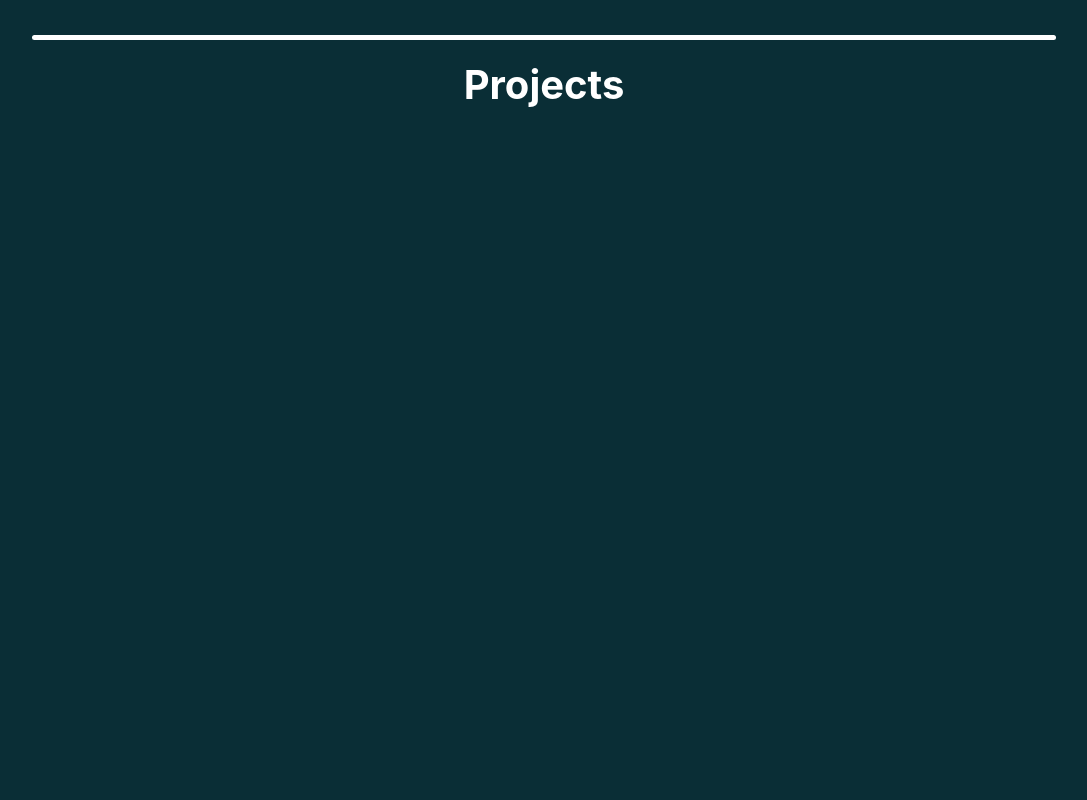
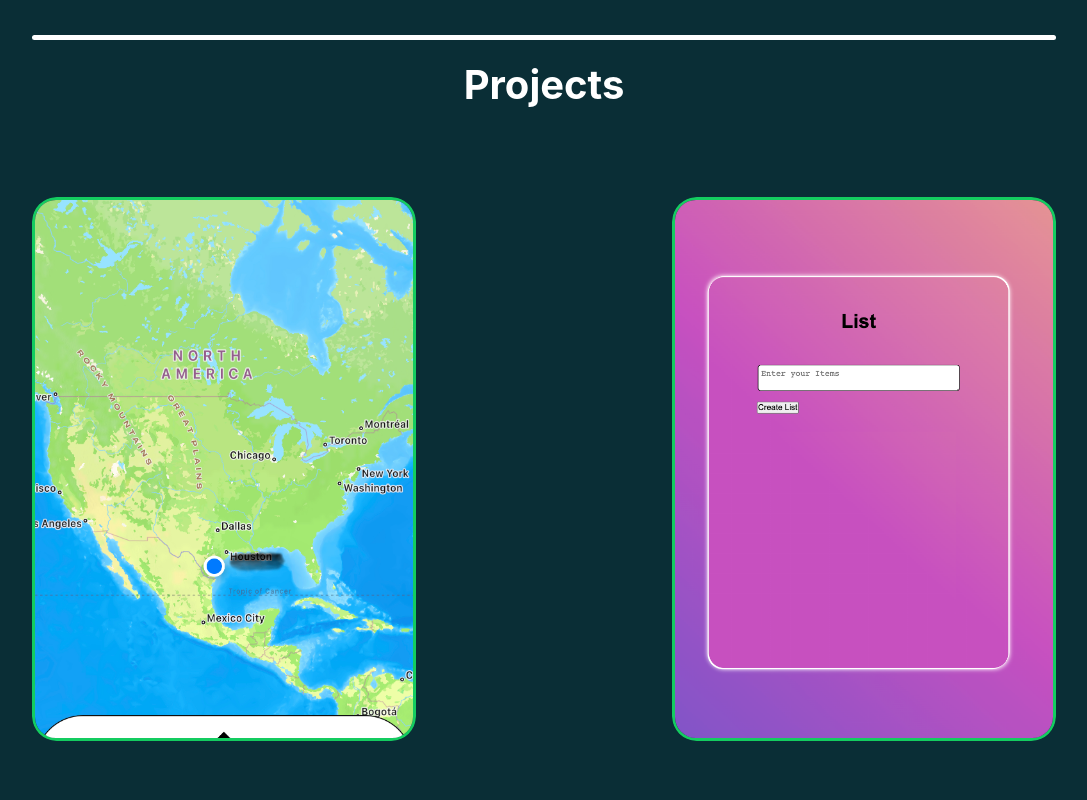
Before and after one commit to RalphStout/PortfolioV1.0, a React (Create React App) app: page / in a window 1280 px wide. Shown: the part 760-1560 px from the top of the page, without its empty margins (96-1183 px from the left). Built offline with nearby package versions, Linux system fonts and the light colour scheme.

Commit message:
Added Projects to the project page with a stylish effect

```diff
--- a/src/components/ProjectsPage/Projects.css
+++ b/src/components/ProjectsPage/Projects.css
@@ -1,6 +1,7 @@
 .Projects-Container {
     background-color: #0A2E36;
     height: 100vh;
+
 }
 
 .Projects-Container>h1 {
@@ -10,3 +11,67 @@
     padding-bottom: 20px;
     font-size: 40px;
 }
+
+.cardcontainer {
+    display: flex;
+    justify-content: space-around;
+    align-items: center;
+    height: 85%;
+    width: 100%;
+}
+
+.cards {
+    position: relative;
+    background-color: #0A2E36;
+    height: 80%;
+    width: 30%;
+    border-radius: 25px;
+    overflow: hidden;
+}
+
+img {
+    width: 100%;
+    height: 100%;
+    object-fit: cover;
+    object-position: center;
+    border: 3px solid #14CC60;
+    border-radius: 24px;
+}
+
+.Content {
+    position: absolute;
+    inset: 0;
+    font-size: 20px;
+    background: rgba(5,5,5,0.4);
+    border-radius: 25px;
+    color: white;
+    padding: 1rem;
+    display: flex;
+    justify-content: space-around;
+    align-items: center;
+    flex-direction: column;
+}
+
+.Content .title{
+    font-size: 35px;
+}
+
+.cardcontainer img,
+.cardcontainer .Content {
+    transition: 200ms ease-in-out;
+}
+
+.cards:hover > img.zoom {
+    transform: scale(1.1);
+    filter: blur(2px);
+}
+
+.cards > .Content.fade {
+    opacity: 0;
+    transform: translateY(-100%);
+}
+.cards:hover > .Content.fade {
+    opacity: 1;
+    transform: translateY(0);
+
+}
--- a/src/components/ProjectsPage/Projects.jsx
+++ b/src/components/ProjectsPage/Projects.jsx
@@ -1,9 +1,34 @@
 import './Projects.css';
+import StalkerPreview from "../../Assets/StalkerPreview.jpeg";
+import ToDoList from "../../Assets/ToDoList.png";
 
 function Projects(){
     return (
         <div className='Projects-Container' id='Projects-Container'>
             <h1>Projects</h1>
+            <div className="cardcontainer">
+                <div className="cards">
+                    <img class="zoom" src={StalkerPreview} alt="StalkerPreview"></img>
+                    <div className="Content fade">
+                        <div className="title">Stalker Social App</div>
+                        Stalker the social app to become friends with strangers!
+                        This app was created so that you can chat with others around
+                        you, and if both parties are enjoying their chat they can
+                        share each others location.
+                    </div>
+                </div>
+                <div className="cards">
+                    <img class="zoom" src={ToDoList} alt="StalkerPreview"></img>
+                    <div className="Content fade">
+                        <div className="title">ToDoList</div>
+                        A simple to do List that allows you to track task you
+                        have set for the day. If you need to remind yourself about
+                        something just hop on the website and add a task to your
+                        list. Its that easy!
+                    </div>
+                </div>
+
+            </div>
         </div>
     );
 }
```
Also changed, not shown: src/Assets/StalkerPreview.jpeg (added), src/Assets/ToDoList.png (added).
